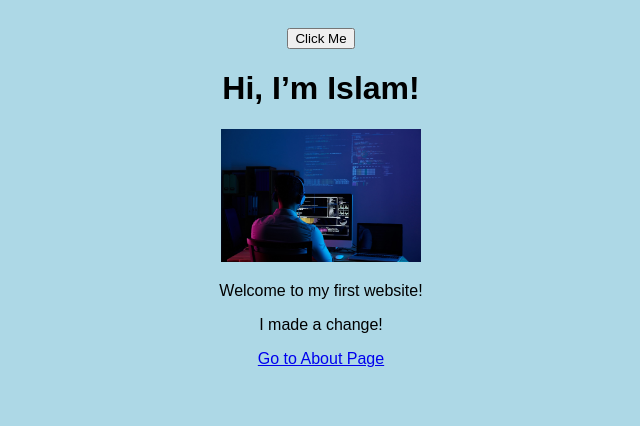
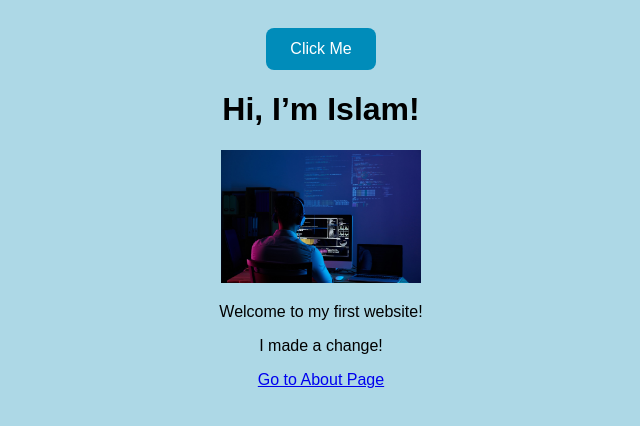
Before and after one commit to Khan1-coder/my-first-website, a plain HTML site: page index.html in a window 1280 px wide. Shown: the whole page, without its empty margins (319-959 px from the left). Drawn offline with Linux system fonts and the light colour scheme.

Commit message:
Styled and animated the button

```diff
--- a/style.css
+++ b/style.css
@@ -18,4 +18,18 @@ body {
 
 h1 {
   animation: fadeIn 2s ease-out forwards;
+}button {
+  background-color: #008CBA;
+  color: white;
+  padding: 12px 24px;
+  border: none;
+  border-radius: 8px;
+  font-size: 16px;
+  cursor: pointer;
+  transition: transform 0.2s, background-color 0.3s;
 }
+
+button:hover {
+  background-color: #005f73;
+  transform: scale(1.1);
+}
```
